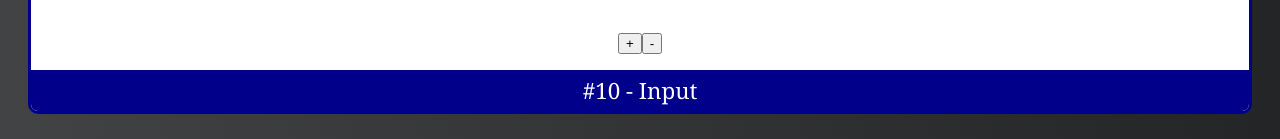
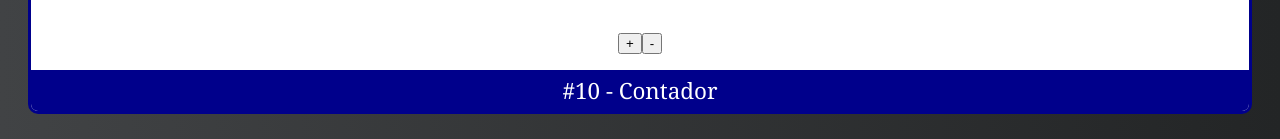
Before and after one commit to GuilhermeBorges3Ddev/Masterclass_React, a React (Create React App) app in the folder without_hooks/: page / in a window 1280 px wide. Shown: the part 1576-1715 px from the top of the page. Built offline with nearby package versions, Linux system fonts and the light colour scheme.

Commit message:
Adittion of componentization in 'Contador.jsx' component

```diff
--- a/without_hooks/src/App.jsx
+++ b/without_hooks/src/App.jsx
@@ -99,7 +99,7 @@ export default props => (
             </Card>
 
             <Card
-                titulo="#10 - Input"
+                titulo="#10 - Contador"
                 color="darkBlue"
             >
                 <Contador passo={10} valor={100} />
```
Also changed, not shown: without_hooks/src/components/contador/Display.jsx (added, +8 -0 lines).
